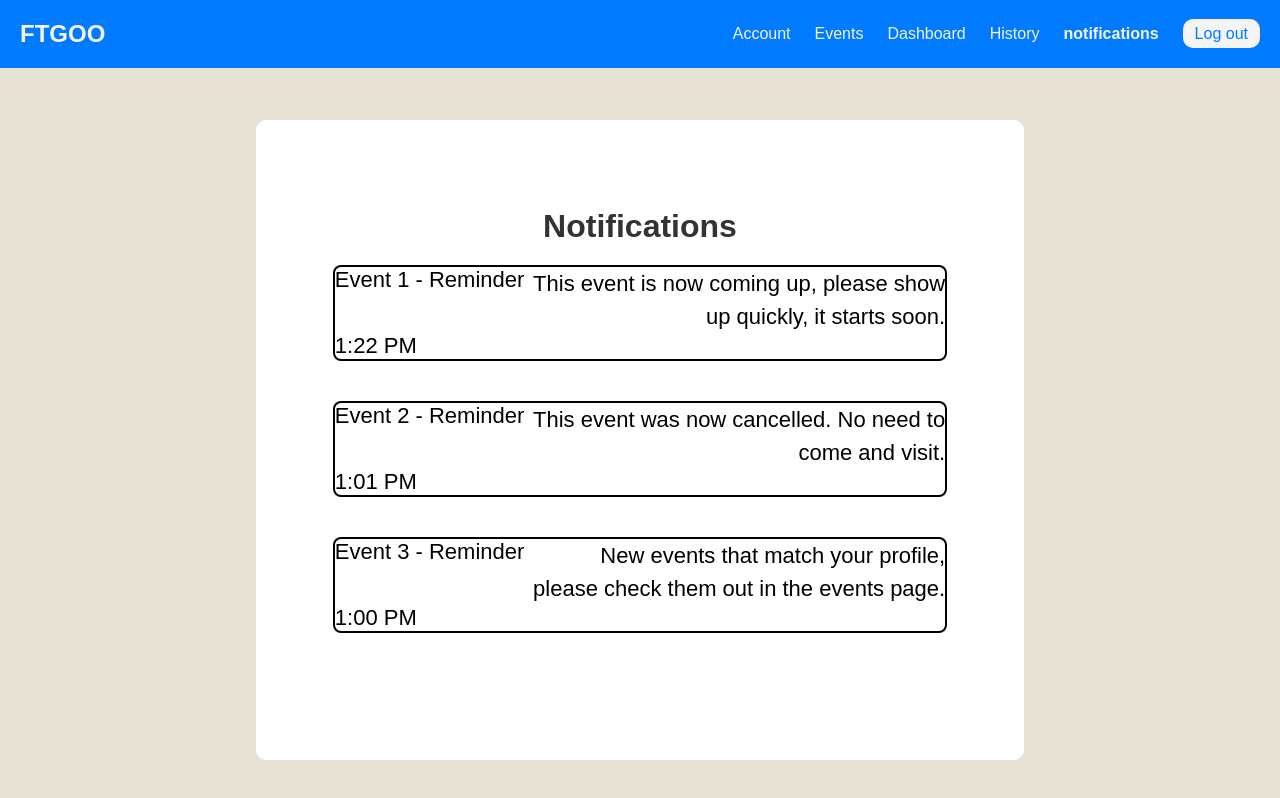
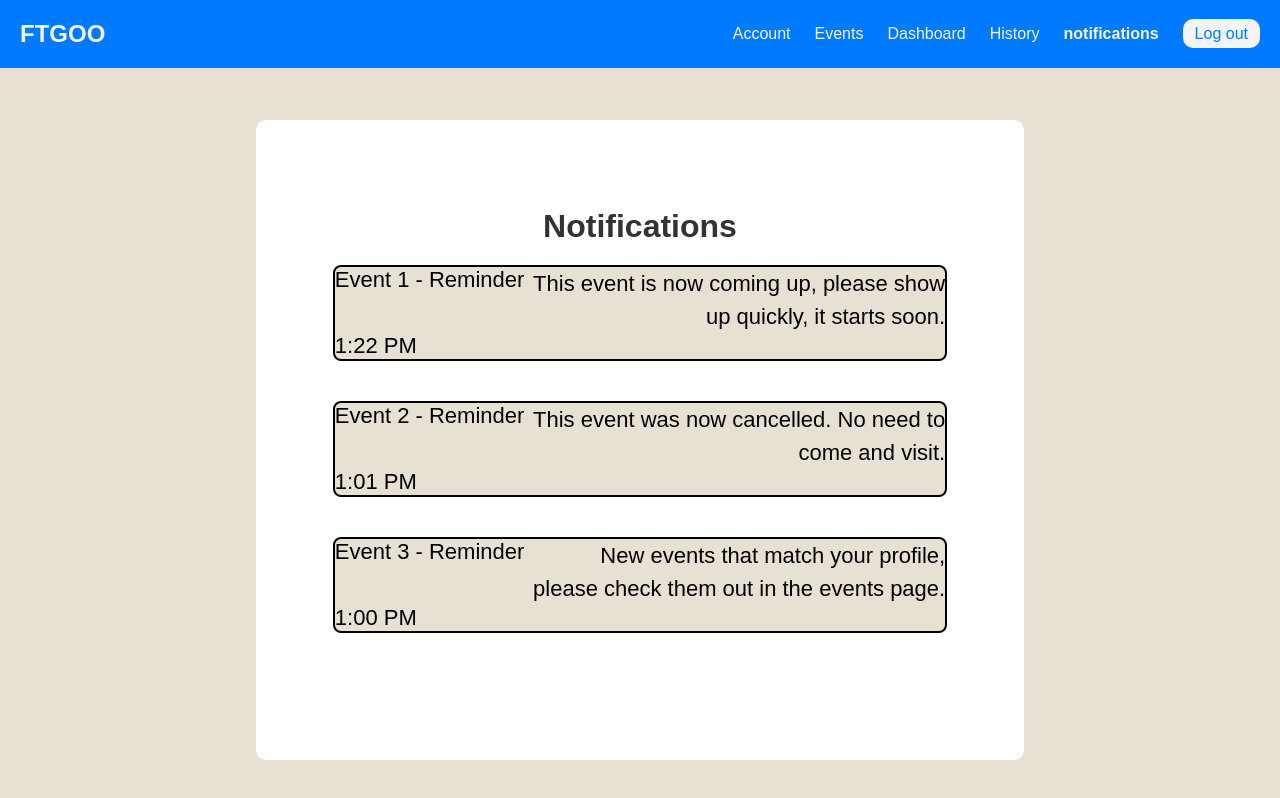
Before and after one commit to Sterling-Gore/COSC4353, a Next.js app in the folder ftgoo/: page /notifications in a window 1280 px wide. Built offline with nearby package versions, Linux system fonts and the light colour scheme.

Commit message:
fix: added a background color to the notfication boxes on the notifications page

```diff
--- a/ftgoo/pages/notifications/index.js
+++ b/ftgoo/pages/notifications/index.js
@@ -86,6 +86,7 @@ const styles = {
       border: "2px solid black",  // Ensure the border is black and solid
       borderRadius: "8px",
       display: "flex",
+      backgroundColor: "#E6E1D3",
       alignItems: "flex-start", // Align items to the top
       position: "relative", // For absolute positioning of child elements
     },
```
